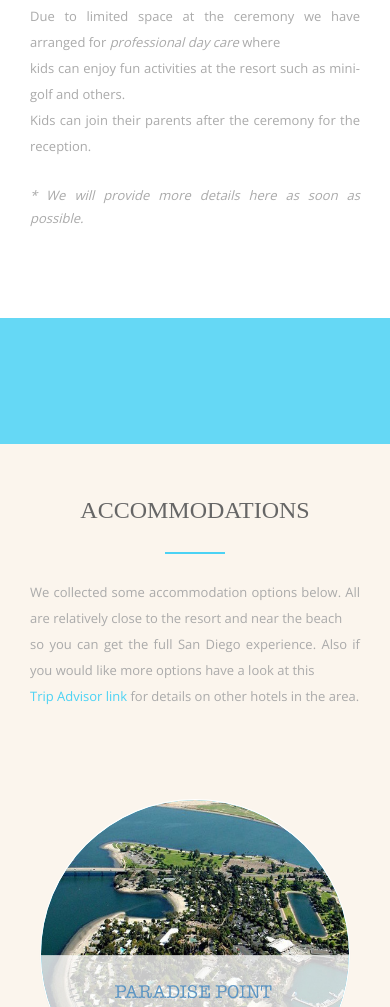
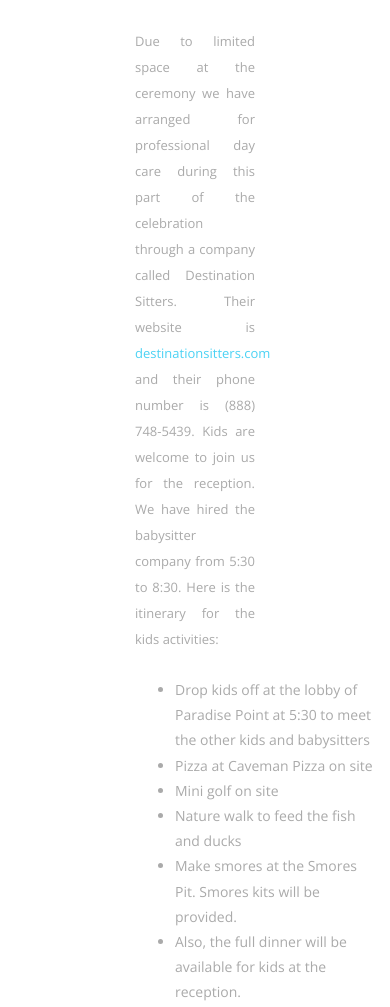
Before and after one commit to kevinandrobinwedding/kevinadrobinwedding.github.io, a website: page index.html in a window 390 px wide. Shown: the part 3524-4531 px from the top of the page. Drawn offline with nearby package versions, Linux system fonts and the light colour scheme; some packages are replaced by stand-ins of ours; a web font is replaced by a local one.

Commit message:
updated kids content

```diff
--- a/index.html
+++ b/index.html
@@ -298,18 +298,38 @@
                     <h1 class="section-title">Kids</h1>
 
                     <div class="separator"></div>
+
+                </div>
+            </div>
+            <div class="row">
+                <div class="col-xs-12">
+
                     <p class="lead">
-                        Due to limited space at the ceremony we have arranged for <em>professional day care</em> where <br>kids
-                        can enjoy fun activities at the resort such as mini-golf and others. <br>Kids can join their
-                        parents after the ceremony for the reception.
+                        Due to limited space at the ceremony we have arranged for professional day care during this
+                        part of the celebration through a company called Destination Sitters.  Their website is
+                        <a href="http://www.destinationsitters.com">destinationsitters.com</a> and their
+                        phone number is (888) 748-5439.  Kids are welcome to join us for the reception. We have hired the
+                        babysitter company from 5:30 to 8:30.  Here is the itinerary for the kids activities:
                     </p>
 
+                    <ul>
+                        <li>Drop kids off at the lobby of Paradise Point at 5:30 to meet the other kids and babysitters</li>
+                        <li>Pizza at Caveman Pizza on site</li>
+                        <li>Mini golf on site</li>
+                        <li>Nature walk to feed the fish and ducks</li>
+                        <li>Make smores at the Smores Pit.  Smores kits will be provided.</li>
+                        <li>Also, the full dinner will be available for kids at the reception.</li>
+                    </ul>
+
                     <p>
-                        <em>* We will provide more details here as soon as possible.</em>
+                        The babysitters will bring the kids back to join the reception at 8:30.  If you want to pick
+                        up your child before 8:30 you can call the babysitter and they will tell you where they are at.
+                        All sitters are CPR and First Aid certified, have background checks and references.  Please let
+                        us know if you have any questions.
                     </p>
+
                 </div>
             </div>
-
         </div>
     </section>
 
--- a/sass/styles.scss
+++ b/sass/styles.scss
@@ -131,3 +131,20 @@
   margin-left: 150px;
   margin-top: 50px;
 }
+
+#kids {
+  .lead {
+    text-align: justify;
+  }
+  ul {
+    margin-left: 120px;
+    li {
+      text-align:left;
+    }
+  }
+  p {
+    padding: 0 120px 0 120px;
+    text-align: justify;
+  }
+
+}
```
Also changed, not shown: stylesheets/styles.css, 1 other file.
